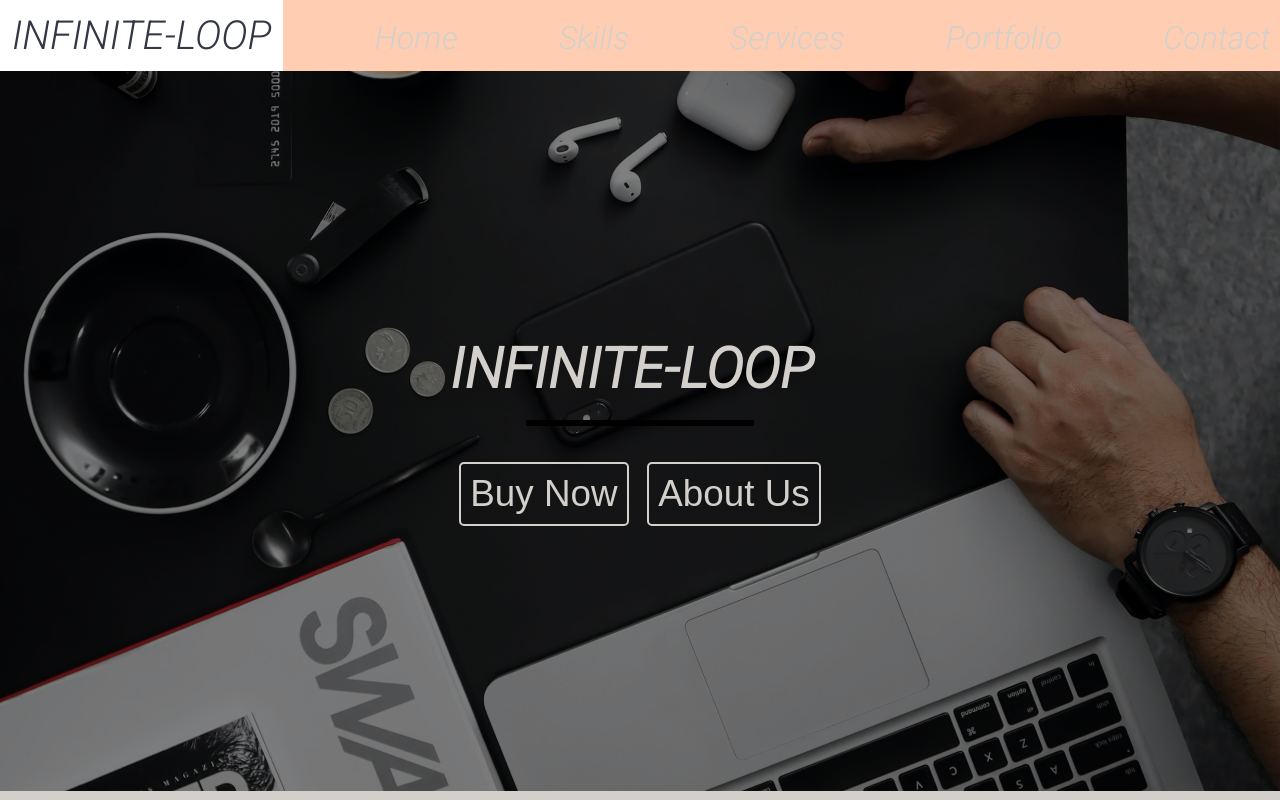
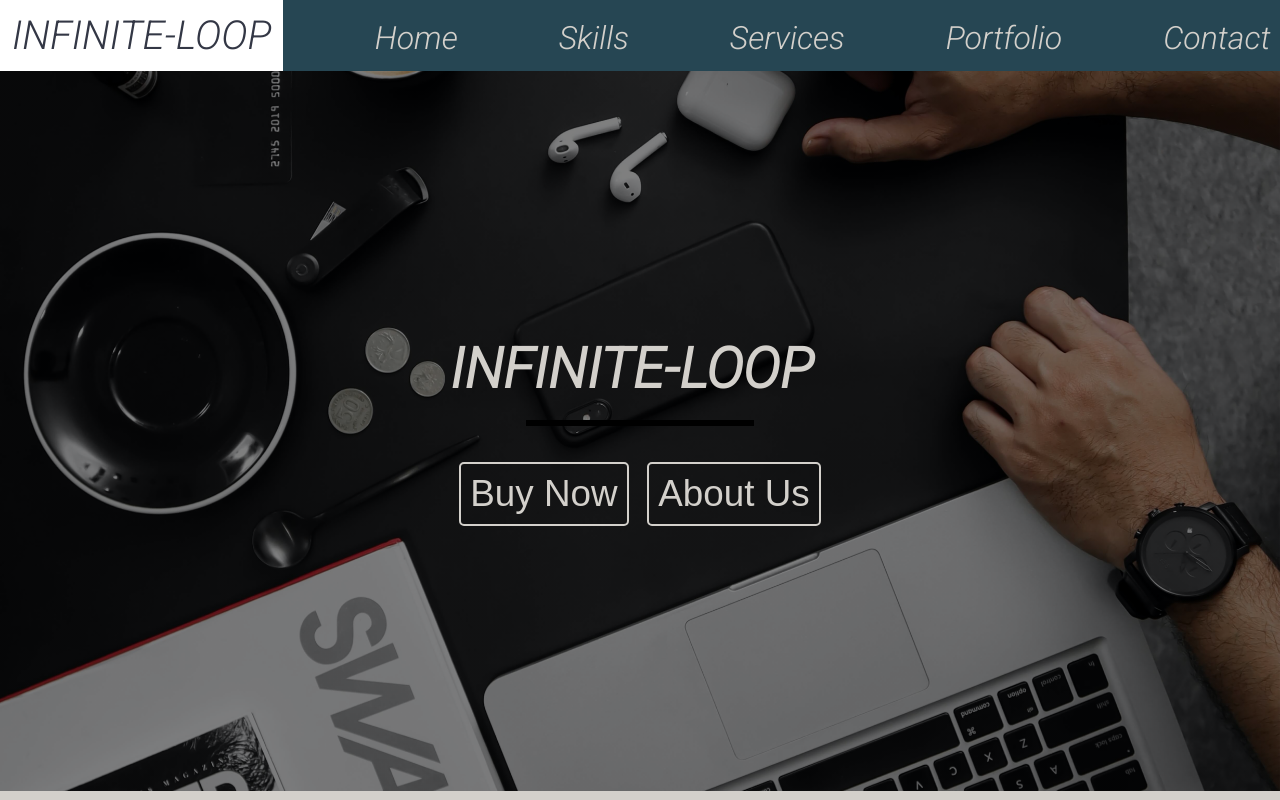
Before and after one commit to sahil9818336328/Multipurpose, a plain HTML site: page index.html in a window 1280 px wide. Shown: the top 800 px of the page. Drawn offline with Linux system fonts and the light colour scheme.

Commit message:
nav bg updated

```diff
--- a/css/main.css
+++ b/css/main.css
@@ -11,7 +11,7 @@ body {
 /* nav */
 nav ul {
   list-style: none;
-  background-color: #ffcdb2;
+  background-color: #264653;
 }
 nav ul li a {
   text-decoration: none;
```
